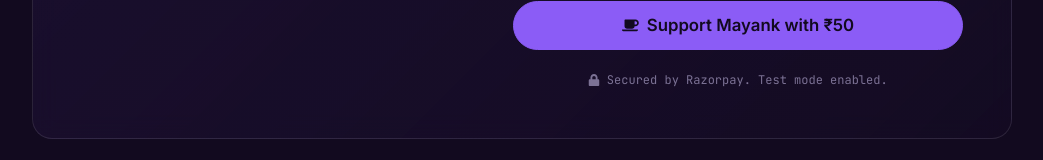
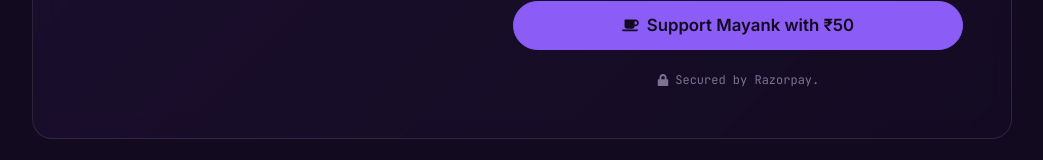
Before and after one commit to mayank78geu/portfolio-mayankbhadanii, a React (Vite) app: page / in a window 1280 px wide. Shown: the part 2551-2711 px from the top of the page, without its empty margins (118-1161 px from the left). Built offline with nearby package versions, Linux system fonts and the light colour scheme.

Commit message:
feat: configure user actual Razorpay Live Key ID for the Coffee widget payments

```diff
--- a/src/pages/Home.jsx
+++ b/src/pages/Home.jsx
@@ -145,7 +145,7 @@ const Home = () => {
 
     try {
       const options = {
-        key: 'rzp_test_T8DdJt43u7nw9O', // User's Test Key ID
+        key: 'rzp_live_T8DhVtz4SKDbpF', // User's Live Key ID
         amount: amount * 100, // paise
         currency: 'INR',
         name: 'Mayank Kumar',
@@ -580,7 +580,7 @@ const Home = () => {
                 </button>
 
                 <div className="secure-badge">
-                  <FaLock /> <span>Secured by Razorpay. Test mode enabled.</span>
+                  <FaLock /> <span>Secured by Razorpay.</span>
                 </div>
               </form>
             </div>
```
